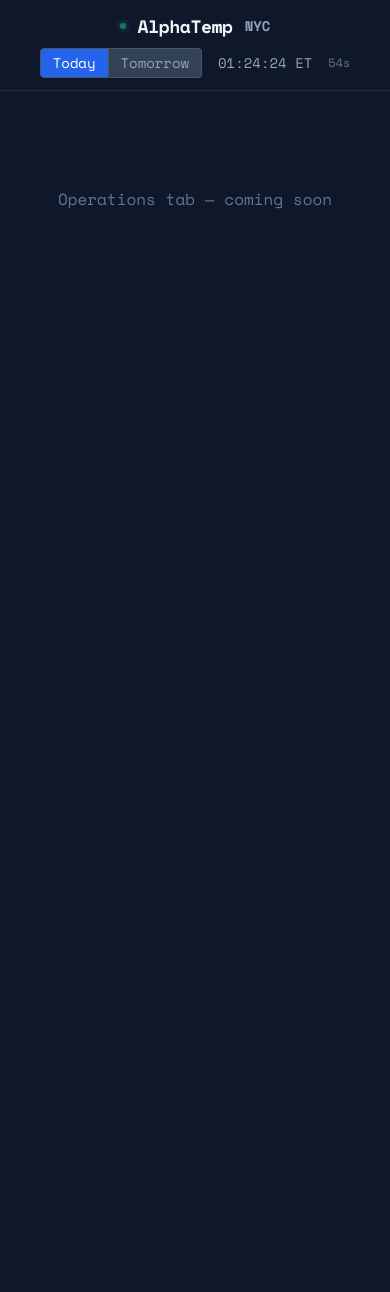
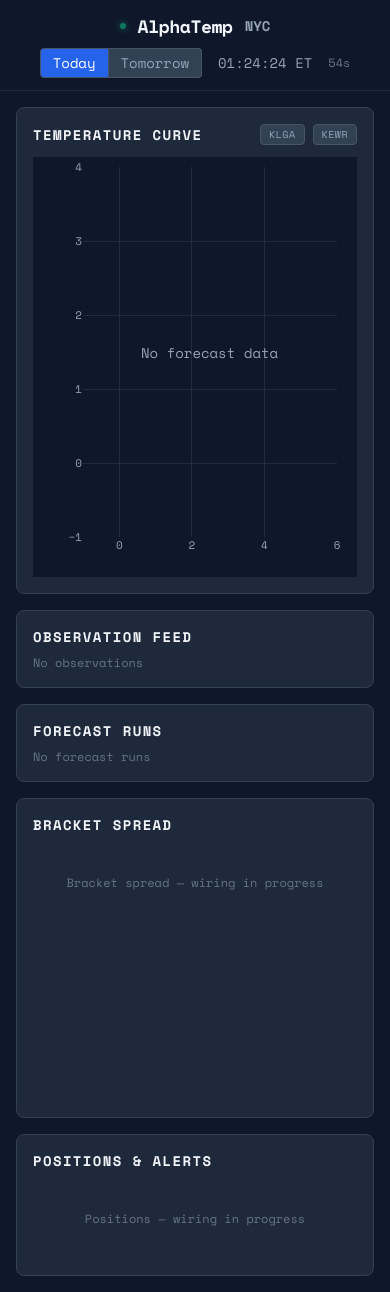
Before and after one commit to muratrudd-pixel/alphatemp, a Python web app: template templates/operations.html in a window 390 px wide. Before the commit the page ends 209 px from the top, so only its background shows below. Run offline with Jinja, Linux system fonts and the light colour scheme; the template is opened without the code that fills it, so the values that code supplies are empty; some libraries are stand-ins or nearby versions.

Commit message:
feat: build operations tab with temperature curve, obs/forecast feeds
Replace the operations stub with the full two-row grid layout:
- Temperature curve panel with Plotly chart, confidence ribbons,
  bias-adjusted line, neighbor toggle (KLGA/KEWR), settlement marker,
  prior runs, and 6-hour synoptic maxes
- Observation feed (scrolling, 20 most recent, source-colored labels)
- Forecast runs feed (run hour, high temp, delta from prior)
- Placeholder panels for bracket spread and positions

Co-Authored-By: Claude Opus 4.6 <noreply@anthropic.com>

```diff
--- /dev/null
+++ b/static/js/operations.js
@@ -0,0 +1,449 @@
+/**
+ * AlphaTemp — Operations tab
+ *
+ * Renders the temperature curve chart, observation feed,
+ * forecast runs feed, and placeholder panels for bracket
+ * spread and positions.
+ *
+ * Depends on: shared.js (COLORS, PLOTLY_LAYOUT, PLOTLY_CONFIG,
+ *             toET, getTargetDate, fetchAPI)
+ * Depends on: base.html globals (selectedCity, selectedDate)
+ */
+
+// -----------------------------------------------------------------------
+// Helpers
+// -----------------------------------------------------------------------
+
+/**
+ * Convert UTC ISO string to full ET ISO string for Plotly x-axis.
+ * The shared toET() returns locale-formatted display text (e.g. "14:30"),
+ * which Plotly can't parse as a datetime axis. We need full ISO strings.
+ */
+function toETIso(utcStr) {
+    if (!utcStr) return null;
+    var input = utcStr;
+    if (input.indexOf('Z') === -1 && input.indexOf('+') === -1 && input.indexOf('T') !== -1) {
+        input = input + 'Z';
+    }
+    var d = new Date(input);
+    if (isNaN(d.getTime())) return null;
+    var et = new Date(d.toLocaleString('en-US', { timeZone: 'America/New_York' }));
+    return et.getFullYear() + '-' +
+        String(et.getMonth() + 1).padStart(2, '0') + '-' +
+        String(et.getDate()).padStart(2, '0') + 'T' +
+        String(et.getHours()).padStart(2, '0') + ':' +
+        String(et.getMinutes()).padStart(2, '0') + ':' +
+        String(et.getSeconds()).padStart(2, '0');
+}
+
+/**
+ * Short ET time display for hover text (e.g. "14:30").
+ * Wraps shared toET() with default options.
+ */
+function formatETShort(utcStr) {
+    return toET(utcStr);
+}
+
+/**
+ * Current time in ET as an ISO-like string (for "now" line on chart).
+ */
+function nowETIso() {
+    var d = new Date();
+    var et = new Date(d.toLocaleString('en-US', { timeZone: 'America/New_York' }));
+    return et.getFullYear() + '-' +
+        String(et.getMonth() + 1).padStart(2, '0') + '-' +
+        String(et.getDate()).padStart(2, '0') + 'T' +
+        String(et.getHours()).padStart(2, '0') + ':' +
+        String(et.getMinutes()).padStart(2, '0') + ':' +
+        String(et.getSeconds()).padStart(2, '0');
+}
+
+// -----------------------------------------------------------------------
+// Neighbor Toggle State
+// -----------------------------------------------------------------------
+
+var neighborsActive = { KLGA: false, KEWR: false };
+var NEIGHBOR_COLORS = { KLGA: '#a78bfa', KEWR: '#fb923c' };
+
+function toggleNeighbor(station) {
+    neighborsActive[station] = !neighborsActive[station];
+    var btnId = 'btn-' + station.toLowerCase();
+    var btn = document.getElementById(btnId);
+    if (!btn) return;
+    if (neighborsActive[station]) {
+        btn.className = 'px-2 py-0.5 text-[10px] rounded border border-slate-500 bg-slate-600 text-slate-100 uppercase tracking-wider';
+    } else {
+        btn.className = 'px-2 py-0.5 text-[10px] rounded border border-slate-600 bg-slate-700 text-slate-400 hover:bg-slate-600 uppercase tracking-wider';
+    }
+    refreshTempChart();
+}
+
+// -----------------------------------------------------------------------
+// Temperature Curve
+// -----------------------------------------------------------------------
+
+function refreshTempChart() {
+    var dateParam = selectedDate ? '?date=' + selectedDate : '';
+    fetchAPI('/api/forecast-curve/' + selectedCity + dateParam).then(function(data) {
+        if (!data || !data.forecasts || data.forecasts.length === 0) {
+            Plotly.react('temp-curve-chart', [], Object.assign({}, PLOTLY_LAYOUT, {
+                annotations: [{
+                    text: 'No forecast data',
+                    showarrow: false,
+                    font: { size: 14, color: COLORS.slate400 },
+                    xref: 'paper', yref: 'paper', x: 0.5, y: 0.5
+                }]
+            }), PLOTLY_CONFIG);
+            return;
+        }
+
+        // Extract arrays
+        var fcstX = data.forecasts.map(function(p) { return toETIso(p.valid_at); });
+        var fcstY = data.forecasts.map(function(p) { return p.temp_f; });
+        var ribbonX = data.ribbon.map(function(p) { return toETIso(p.valid_at); });
+        var upperY = data.ribbon.map(function(p) { return p.upper_90; });
+        var lowerY = data.ribbon.map(function(p) { return p.lower_90; });
+        var obsX = data.observations.map(function(p) { return toETIso(p.observed_at); });
+        var obsY = data.observations.map(function(p) { return p.temp_f; });
+
+        // Build forecast lookup for 50% CI calculation
+        var fcstMap = {};
+        data.forecasts.forEach(function(p) { fcstMap[p.valid_at] = p.temp_f; });
+
+        var innerUpperY = data.ribbon.map(function(p) {
+            var center = fcstMap[p.valid_at] != null ? fcstMap[p.valid_at] : ((p.upper_90 + p.lower_90) / 2);
+            return Math.round((center + 0.674 * p.std) * 10) / 10;
+        });
+        var innerLowerY = data.ribbon.map(function(p) {
+            var center = fcstMap[p.valid_at] != null ? fcstMap[p.valid_at] : ((p.upper_90 + p.lower_90) / 2);
+            return Math.round((center - 0.674 * p.std) * 10) / 10;
+        });
+
+        // --- Traces ---
+
+        // 1. 90% confidence ribbon (upper bound — invisible anchor)
+        var traceUpper90 = {
+            x: ribbonX, y: upperY,
+            type: 'scatter', mode: 'lines',
+            line: { width: 0 },
+            showlegend: false, hoverinfo: 'skip'
+        };
+
+        // 2. 90% confidence ribbon (lower bound — fills to upper)
+        var traceLower90 = {
+            x: ribbonX, y: lowerY,
+            type: 'scatter', mode: 'lines',
+            fill: 'tonexty',
+            fillcolor: 'rgba(59,130,246,0.08)',
+            line: { width: 0 },
+            showlegend: false, hoverinfo: 'skip',
+            name: '90% CI'
+        };
+
+        // 3. 50% confidence ribbon (upper bound — invisible anchor)
+        var traceUpper50 = {
+            x: ribbonX, y: innerUpperY,
+            type: 'scatter', mode: 'lines',
+            line: { width: 0 },
+            showlegend: false, hoverinfo: 'skip'
+        };
+
+        // 4. 50% confidence ribbon (lower bound — fills to upper)
+        var traceLower50 = {
+            x: ribbonX, y: innerLowerY,
+            type: 'scatter', mode: 'lines',
+            fill: 'tonexty',
+            fillcolor: 'rgba(59,130,246,0.15)',
+            line: { width: 0 },
+            showlegend: false, hoverinfo: 'skip',
+            name: '50% CI'
+        };
+
+        // 5. Forecast center line (blue, dotted)
+        var traceFcstCenter = {
+            x: fcstX, y: fcstY,
+            type: 'scatter', mode: 'lines',
+            line: { color: COLORS.blue, width: 2, dash: 'dot' },
+            name: 'HRRR Forecast',
+            hovertemplate: '%{y:.1f}\u00b0F<extra></extra>'
+        };
+
+        // 6. Bias-adjusted line (teal, solid)
+        var adjX = (data.bias_adjusted_forecasts || []).map(function(p) { return toETIso(p.valid_at); });
+        var adjY = (data.bias_adjusted_forecasts || []).map(function(p) { return p.temp_f; });
+        var adjLabel = 'Bias-Adj HRRR';
+        if (data.adjustment != null) {
+            adjLabel += ' (' + (data.adjustment >= 0 ? '+' : '') + data.adjustment + '\u00b0F)';
+        }
+        var traceAdj = {
+            x: adjX, y: adjY,
+            type: 'scatter', mode: 'lines',
+            line: { color: COLORS.teal, width: 2 },
+            name: adjLabel,
+            hovertemplate: '%{y:.1f}\u00b0F<extra>bias-adjusted</extra>'
+        };
+
+        // 7. Observations (white, lines+markers)
+        var traceObs = {
+            x: obsX, y: obsY,
+            type: 'scatter', mode: 'lines+markers',
+            line: { color: COLORS.white, width: 2 },
+            marker: { size: 4, color: COLORS.white },
+            name: 'Observed',
+            hovertemplate: '%{y:.1f}\u00b0F<extra></extra>'
+        };
+
+        // 8. 6-hour synoptic max markers (amber, triangle-up)
+        var trace6hMax = null;
+        if (data.six_hr_maxes && data.six_hr_maxes.length > 0) {
+            trace6hMax = {
+                x: data.six_hr_maxes.map(function(p) { return toETIso(p.observed_at); }),
+                y: data.six_hr_maxes.map(function(p) { return p.temp_f; }),
+                type: 'scatter', mode: 'markers',
+                marker: { size: 10, symbol: 'triangle-up', color: COLORS.amber },
+                name: '6hr High',
+                hovertemplate: '%{y:.1f}\u00b0F<extra>6-hour max</extra>'
+            };
+        }
+
+        // 9. Settlement marker
+        var traceSettlement = null;
+        if (data.observed_high != null && data.observed_high_at) {
+            var isNWS = data.settlement_source === 'nws_cli';
+            traceSettlement = {
+                x: [toETIso(data.observed_high_at)],
+                y: [data.observed_high],
+                type: 'scatter', mode: 'markers',
+                marker: {
+                    size: 14,
+                    color: COLORS.amber,
+                    symbol: isNWS ? 'diamond' : 'circle',
+                    line: { color: '#ffffff', width: 1.5 }
+                },
+                name: isNWS ? 'NWS Settlement' : 'Running High (est)',
+                hovertemplate: (isNWS ? 'NWS Settlement: ' : 'Running High: ') + '%{y:.1f}\u00b0F<extra></extra>'
+            };
+        }
+
+        // 10. Prior runs (faded blue)
+        var priorTraces = (data.prior_runs || []).map(function(run, i) {
+            return {
+                x: run.points.map(function(p) { return toETIso(p.valid_at); }),
+                y: run.points.map(function(p) { return p.temp_f; }),
+                type: 'scatter', mode: 'lines',
+                line: { color: 'rgba(59,130,246,0.2)', width: 1 },
+                name: i === 0 ? 'Prior Runs' : undefined,
+                showlegend: i === 0,
+                legendgroup: 'prior',
+                hovertemplate: '%{y:.1f}\u00b0F<extra>' + run.model_run + '</extra>'
+            };
+        });
+
+        // 11. Neighbor obs when toggled
+        var neighborTraces = [];
+        if (data.neighbor_obs) {
+            Object.keys(data.neighbor_obs).forEach(function(stnId) {
+                if (!neighborsActive[stnId]) return;
+                var pts = data.neighbor_obs[stnId];
+                if (!pts || pts.length === 0) return;
+                var color = NEIGHBOR_COLORS[stnId] || '#9ca3af';
+                neighborTraces.push({
+                    x: pts.map(function(p) { return toETIso(p.observed_at); }),
+                    y: pts.map(function(p) { return p.temp_f; }),
+                    type: 'scatter', mode: 'lines+markers',
+                    line: { color: color, width: 1.5, dash: 'dash' },
+                    marker: { size: 3, color: color },
+                    name: stnId,
+                    hovertemplate: '%{y:.1f}\u00b0F<extra>' + stnId + '</extra>'
+                });
+            });
+        }
+
+        // --- Assemble traces ---
+        var allTraces = [].concat(
+            [traceUpper90, traceLower90, traceUpper50, traceLower50],
+            priorTraces,
+            [traceFcstCenter, traceAdj, traceObs],
+            neighborTraces
+        );
+        if (trace6hMax) allTraces.push(trace6hMax);
+        if (traceSettlement) allTraces.push(traceSettlement);
+
+        // --- Layout ---
+        var dayStr = selectedDate || new Date().toLocaleDateString('en-CA', { timeZone: 'America/New_York' });
+        var dayStart = dayStr + 'T00:00:00';
+        var dayEnd = dayStr + 'T23:59:59';
+
+        var nowLine = data.now_utc ? toETIso(data.now_utc) : nowETIso();
+
+        var shapes = [{
+            type: 'line',
+            x0: nowLine, x1: nowLine,
+            y0: 0, y1: 1, yref: 'paper',
+            line: { color: 'rgba(148,163,184,0.4)', width: 1, dash: 'dash' }
+        }];
+
+        // Settlement horizontal line
+        if (data.observed_high != null) {
+            var isNWSSL = data.settlement_source === 'nws_cli';
+            shapes.push({
+                type: 'line',
+                x0: 0, x1: 1, xref: 'paper',
+                y0: data.observed_high, y1: data.observed_high,
+                line: {
+                    color: 'rgba(245,158,11,0.4)',
+                    width: 1,
+                    dash: isNWSSL ? 'solid' : 'dot'
+                }
+            });
+        }
+
+        var layout = Object.assign({}, PLOTLY_LAYOUT, {
+            showlegend: true,
+            legend: { x: 0, y: 1.02, orientation: 'h', font: { size: 10 } },
+            yaxis: Object.assign({}, PLOTLY_LAYOUT.yaxis, {
+                title: { text: '\u00b0F', standoff: 8, font: { size: 10 } }
+            }),
+            xaxis: Object.assign({}, PLOTLY_LAYOUT.xaxis, {
+                type: 'date',
+                range: [dayStart, dayEnd],
+                dtick: 7200000,
+                tickformat: '%H:%M',
+                showgrid: true
+            }),
+            shapes: shapes
+        });
+
+        Plotly.react('temp-curve-chart', allTraces, layout, PLOTLY_CONFIG);
+    });
+}
+
+// -----------------------------------------------------------------------
+// Observation Feed
+// -----------------------------------------------------------------------
+
+function refreshObsFeed() {
+    var dateParam = selectedDate ? '?date=' + selectedDate : '';
+    fetchAPI('/api/observations/' + selectedCity + dateParam).then(function(data) {
+        var container = document.getElementById('obs-feed');
+        if (!container) return;
+
+        if (!data || !data.observations || data.observations.length === 0) {
+            container.innerHTML = '<p class="text-xs text-slate-500">No observations</p>';
+            return;
+        }
+
+        var obs = data.observations.slice(0, 20);
+        var html = obs.map(function(o) {
+            var time = toET(o.observed_at);
+            var sourceColor;
+            if (o.source && o.source.includes('SPECI')) {
+                sourceColor = 'text-amber-400';
+            } else if (o.source === 'NWS CLI') {
+                sourceColor = 'text-emerald-400';
+            } else if (o.source === 'Synoptic' || (o.source && o.source.startsWith('AWC'))) {
+                sourceColor = 'text-teal-400';
+            } else {
+                sourceColor = 'text-slate-300';
+            }
+            return '<div class="flex justify-between text-xs py-1 border-b border-slate-700/50">' +
+                '<span class="text-slate-400">' + time + '</span>' +
+                '<span class="' + sourceColor + '">' + (o.source || '--') + '</span>' +
+                '<span class="text-slate-200">' + o.temp_f.toFixed(1) + '\u00b0F</span>' +
+            '</div>';
+        }).join('');
+
+        container.innerHTML = html;
+    });
+}
+
+// -----------------------------------------------------------------------
+// Forecast Runs Feed
+// -----------------------------------------------------------------------
+
+function refreshFcstFeed() {
+    var dateParam = selectedDate ? '?date=' + selectedDate : '';
+    fetchAPI('/api/forecast-points/' + selectedCity + dateParam).then(function(data) {
+        var container = document.getElementById('fcst-feed');
+        if (!container) return;
+
+        if (!data || !data.runs || data.runs.length === 0) {
+            container.innerHTML = '<p class="text-xs text-slate-500">No forecast runs</p>';
+            return;
+        }
+
+        var html = data.runs.map(function(r) {
+            // Run hour label (e.g. "14z")
+            var runLabel = toET(r.model_run) + 'z';
+
+            // Forecast high
+            var highStr = r.high_temp_f != null ? r.high_temp_f.toFixed(1) + '\u00b0' : '--';
+
+            // Delta from prior run
+            var deltaStr = '--';
+            var deltaColor = 'text-slate-500';
+            if (r.temp_change != null && r.temp_change !== 0) {
+                var sign = r.temp_change > 0 ? '+' : '';
+                deltaStr = sign + r.temp_change.toFixed(1) + '\u00b0';
+                deltaColor = r.temp_change > 0 ? 'text-emerald-400' : 'text-red-400';
+            } else if (r.temp_change === 0) {
+                deltaStr = '\u2014';
+                deltaColor = 'text-slate-600';
+            }
+
+            return '<div class="flex justify-between text-xs py-1 border-b border-slate-700/50">' +
+                '<span class="text-slate-400">' + runLabel + '</span>' +
+                '<span class="text-blue-400">' + highStr + '</span>' +
+                '<span class="' + deltaColor + '">' + deltaStr + '</span>' +
+            '</div>';
+        }).join('');
+
+        container.innerHTML = html;
+    });
+}
+
+// -----------------------------------------------------------------------
+// Bracket Chart (placeholder)
+// -----------------------------------------------------------------------
+
+function refreshBracketChart() {
+    var el = document.getElementById('bracket-chart');
+    if (el) {
+        el.innerHTML = '<p class="text-xs text-slate-500 text-center py-8">Bracket spread \u2014 wiring in progress</p>';
+    }
+}
+
+// -----------------------------------------------------------------------
+// Positions (placeholder)
+// -----------------------------------------------------------------------
+
+function refreshPositions() {
+    var el = document.getElementById('positions-panel');
+    if (el) {
+        el.innerHTML = '<p class="text-xs text-slate-500 text-center py-8">Positions \u2014 wiring in progress</p>';
+    }
+}
+
+// -----------------------------------------------------------------------
+// Refresh Loop
+// -----------------------------------------------------------------------
+
+function refreshAll() {
+    refreshTempChart();
+    refreshObsFeed();
+    refreshFcstFeed();
+    refreshBracketChart();
+    refreshPositions();
+    countdown = 60;
+}
+
+// Hook into base.html's date toggle
+function onDateChange() {
+    refreshAll();
+}
+
+// Initial load
+refreshAll();
+
+// Auto-refresh every 60 seconds
+setInterval(refreshAll, 60000);
--- a/templates/operations.html
+++ b/templates/operations.html
@@ -1,5 +1,71 @@
 {% extends "base.html" %}
 {% block title %}Operations{% endblock %}
 {% block content %}
-<div class="text-center text-slate-500 py-20">Operations tab — coming soon</div>
+<div class="space-y-4">
+
+    <!-- Top Row: Temperature Curve + Feeds -->
+    <div class="grid grid-cols-1 lg:grid-cols-5 gap-4">
+
+        <!-- Temperature Curve (col-span-3) -->
+        <div class="lg:col-span-3 bg-slate-800 rounded-lg p-4 border border-slate-700">
+            <div class="flex items-center justify-between mb-3">
+                <h2 class="text-sm font-bold text-slate-100 uppercase tracking-widest">Temperature Curve</h2>
+                <div class="flex items-center gap-2">
+                    <button id="btn-klga" onclick="toggleNeighbor('KLGA')"
+                            class="px-2 py-0.5 text-[10px] rounded border border-slate-600 bg-slate-700 text-slate-400 hover:bg-slate-600 uppercase tracking-wider"
+                            style="font-family: 'Space Mono', monospace;">KLGA</button>
+                    <button id="btn-kewr" onclick="toggleNeighbor('KEWR')"
+                            class="px-2 py-0.5 text-[10px] rounded border border-slate-600 bg-slate-700 text-slate-400 hover:bg-slate-600 uppercase tracking-wider"
+                            style="font-family: 'Space Mono', monospace;">KEWR</button>
+                </div>
+            </div>
+            <div id="temp-curve-chart" style="width:100%; min-height:420px;"></div>
+        </div>
+
+        <!-- Right Column: Obs Feed + Forecast Runs (col-span-2) -->
+        <div class="lg:col-span-2 flex flex-col gap-4">
+
+            <!-- Observation Feed -->
+            <div class="bg-slate-800 rounded-lg p-4 border border-slate-700">
+                <h2 class="text-sm font-bold text-slate-100 uppercase tracking-widest mb-2">Observation Feed</h2>
+                <div id="obs-feed" class="feed-scroll" style="max-height:200px;">
+                    <p class="text-xs text-slate-500">No observations</p>
+                </div>
+            </div>
+
+            <!-- Forecast Runs -->
+            <div class="bg-slate-800 rounded-lg p-4 border border-slate-700">
+                <h2 class="text-sm font-bold text-slate-100 uppercase tracking-widest mb-2">Forecast Runs</h2>
+                <div id="fcst-feed" class="feed-scroll" style="max-height:200px;">
+                    <p class="text-xs text-slate-500">No forecast runs</p>
+                </div>
+            </div>
+
+        </div>
+    </div>
+
+    <!-- Bottom Row: Bracket Spread + Positions -->
+    <div class="grid grid-cols-1 lg:grid-cols-2 gap-4">
+
+        <!-- Bracket Spread -->
+        <div class="bg-slate-800 rounded-lg p-4 border border-slate-700">
+            <h2 class="text-sm font-bold text-slate-100 uppercase tracking-widest mb-2">Bracket Spread</h2>
+            <div id="bracket-chart" style="width:100%; min-height:250px;"></div>
+            <div id="liquidity-bar" class="mt-2"></div>
+        </div>
+
+        <!-- Positions & Alerts -->
+        <div class="bg-slate-800 rounded-lg p-4 border border-slate-700">
+            <h2 class="text-sm font-bold text-slate-100 uppercase tracking-widest mb-2">Positions &amp; Alerts</h2>
+            <div id="positions-panel">
+                <p class="text-xs text-slate-500">No active positions</p>
+            </div>
+        </div>
+
+    </div>
+</div>
 {% endblock %}
+
+{% block scripts %}
+<script src="/static/js/operations.js"></script>
+{% endblock %}
```
